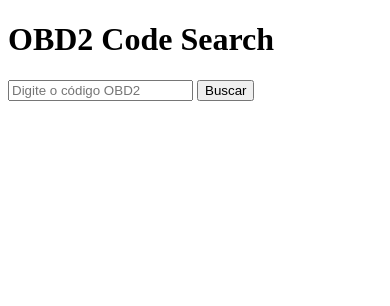
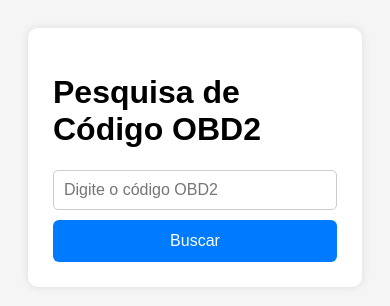
Before and after one commit to revisacarro/obd2-web, a Flask app: page / in a window 390 px wide. Shown: the top 306 px of the page. Run offline with Flask 3, Linux system fonts and the light colour scheme.

Commit message:
Atualiza fluxo do app com três templates e responsividade

```diff
--- a/app.py
+++ b/app.py
@@ -3,7 +3,7 @@ import json
 
 app = Flask(__name__)
 
-# Carregar base de códigos OBD2
+# Carregar códigos OBD2
 with open("codes.json", "r", encoding="utf-8") as f:
     codes = json.load(f)
 
@@ -15,27 +15,22 @@ def index():
 def buscar():
     code = request.form.get("code", "").strip().upper()
 
-    # Se o usuário enviar algo vazio
     if not code:
         return render_template("notfound.html",
                                message="Você precisa digitar um código OBD2.",
                                searched_code=code)
 
-    # Procurar o código no JSON
     data = codes.get(code)
-
-    # Se encontrou → enviar para o result.html
     if data:
         return render_template("result.html",
                                code=code,
                                description=data.get("description"),
                                causes=data.get("causes", []),
                                video=data.get("video"))
-
-    # Se não encontrou → enviar para o notfound.html
-    return render_template("notfound.html",
-                           message=f"O código {code} não foi encontrado.",
-                           searched_code=code)
+    else:
+        return render_template("notfound.html",
+                               message=f"O código {code} não foi encontrado.",
+                               searched_code=code)
 
 if __name__ == "__main__":
     app.run(host="0.0.0.0", port=5000)
--- a/templates/index.html
+++ b/templates/index.html
@@ -2,23 +2,57 @@
 <html lang="pt-br">
 <head>
     <meta charset="UTF-8">
-    <title>OBD2 Search</title>
     <meta name="viewport" content="width=device-width, initial-scale=1.0">
+    <title>Pesquisa de Código OBD2</title>
+    <style>
+        body {
+            font-family: Arial, sans-serif;
+            padding: 20px;
+            background: #f5f5f5;
+        }
+
+        .container {
+            max-width: 500px;
+            margin: auto;
+            background: white;
+            padding: 25px;
+            border-radius: 10px;
+            box-shadow: 0 0 10px rgba(0,0,0,0.1);
+        }
+
+        input[type="text"] {
+            width: 100%;
+            padding: 10px;
+            margin-bottom: 10px;
+            font-size: 1rem;
+            border-radius: 5px;
+            border: 1px solid #ccc;
+            box-sizing: border-box;
+        }
+
+        button {
+            width: 100%;
+            padding: 12px;
+            background: #007bff;
+            color: white;
+            border: none;
+            border-radius: 6px;
+            font-size: 1rem;
+            cursor: pointer;
+        }
+
+        button:hover {
+            background: #0056b3;
+        }
+    </style>
 </head>
 <body>
-    <h1>OBD2 Code Search</h1>
-    <form action="buscar" method="POST">
-        <input type="text" name="code" placeholder="Digite o código OBD2">
-        <button type="submit">Buscar</button>
-    </form>
-    {% with messages = get_flashed_messages() %}
-      {% if messages %}
-        <ul>
-        {% for message in messages %}
-          <li style="color:red;">{{ message }}</li>
-        {% endfor %}
-        </ul>
-      {% endif %}
-    {% endwith %}
+    <div class="container">
+        <h1>Pesquisa de Código OBD2</h1>
+        <form action="/buscar" method="POST">
+            <input type="text" name="code" placeholder="Digite o código OBD2" required>
+            <button type="submit">Buscar</button>
+        </form>
+    </div>
 </body>
 </html>
```
Also changed, not shown: templates/notfound.html (+7 -18 lines), templates/result.html (+12 -72 lines).
